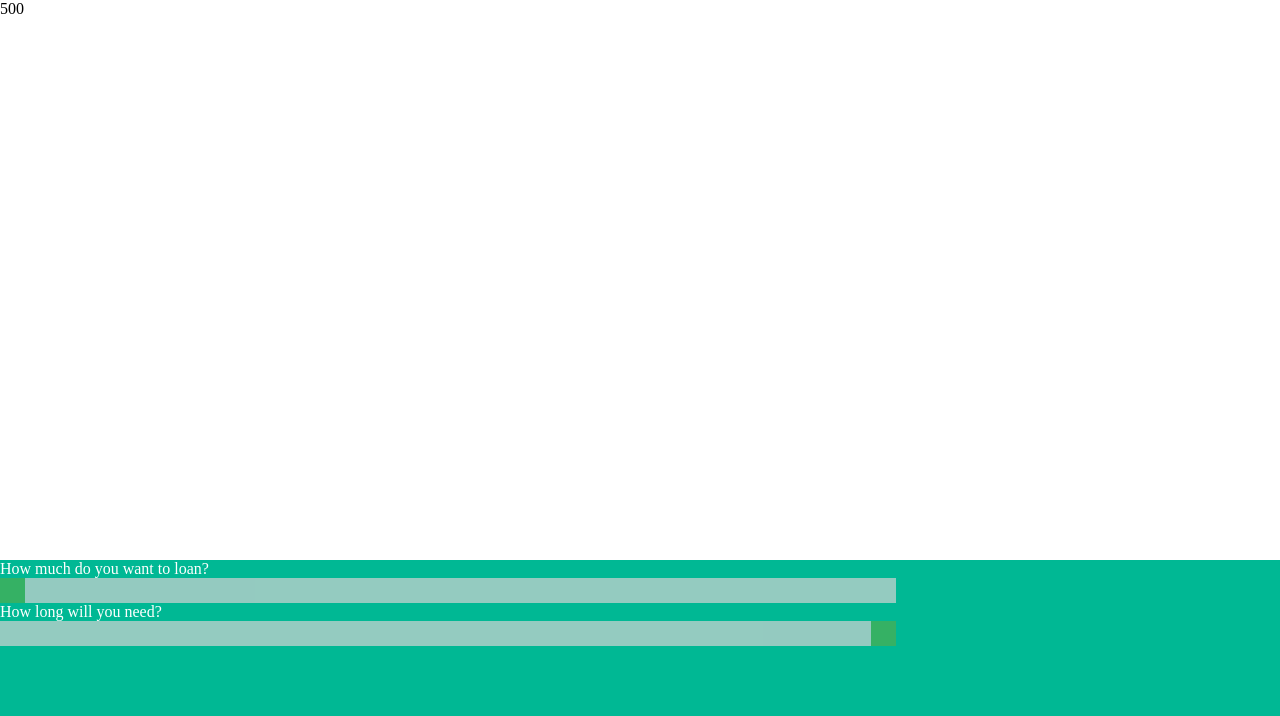
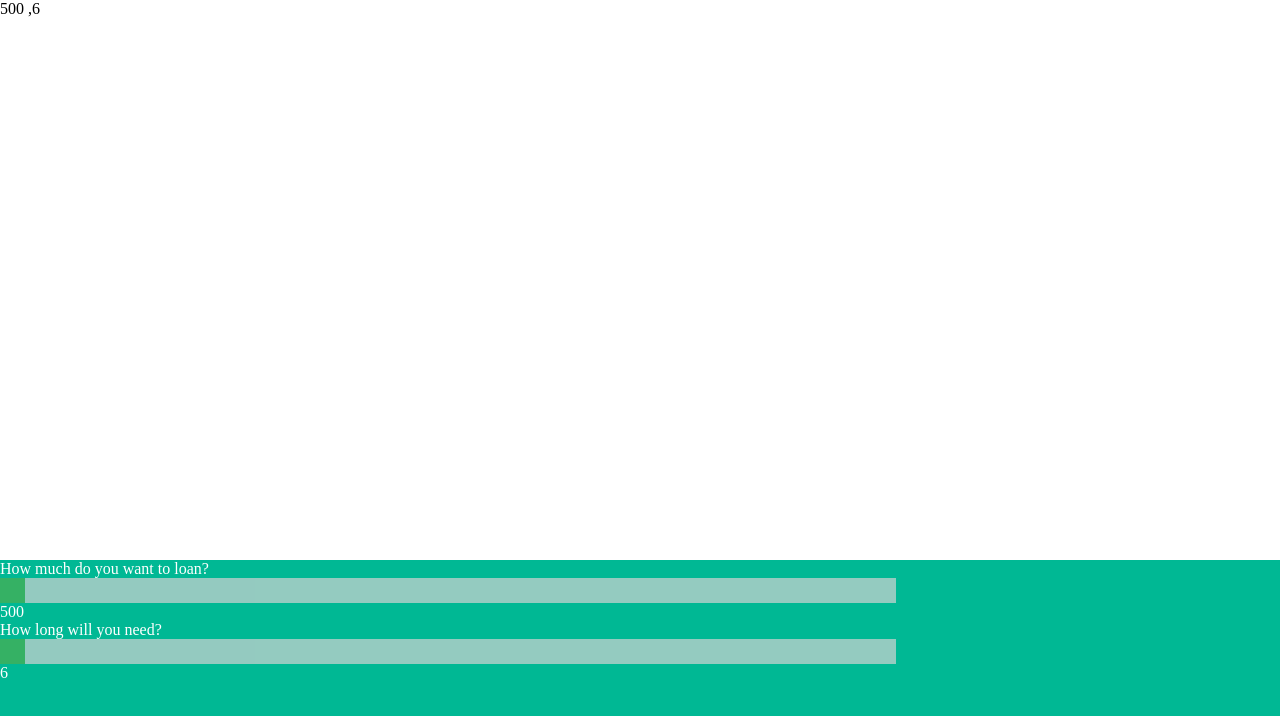
Before and after one commit to AdusparxAdith/LoanApp, a React (Create React App) app: page / in a window 1280 px wide. Shown: the top 716 px of the page. Built offline with nearby package versions, Linux system fonts and the light colour scheme.

Commit message:
stable 2.0

```diff
--- a/src/App.js
+++ b/src/App.js
@@ -2,7 +2,6 @@ import React from "react";
 import Dashboard from "./components/Dashboard";
 import "./App.css";
 import { UserProvider } from "./components/Context/user-context";
-import Slider from "./components/Slider";
 
 function App() {
   return (
--- a/src/components/Context/user-context.js
+++ b/src/components/Context/user-context.js
@@ -1,8 +1,8 @@
 import React, { createContext } from "react";
 
 const UserContext = createContext({
-  loanValue: "",
-  durationValue: "",
+  loanValue: 0,
+  durationValue: 0,
   updateloanValue: () => {},
   updatedurationValue: () => {}
 });
@@ -18,7 +18,7 @@ export class UserProvider extends React.Component {
   state = {
     loanValue: 500,
     updateloanValue: this.updateloanValue,
-    duration: 500,
+    durationValue: 6,
     updatedurationValue: this.updatedurationValue
   };
 
--- a/src/components/Dashboard.js
+++ b/src/components/Dashboard.js
@@ -1,17 +1,18 @@
-import React, { Fragment, useState } from "react";
+import React, { Fragment } from "react";
 import Footer from "./Footer";
 import { UserConsumer } from "./Context/user-context";
 
 const Dashboard = () => {
-  const [sliderState, setSliderState] = useState(0);
   const getResult = sliderState => {
     console.log(sliderState);
   };
   return (
     <UserConsumer>
-      {({ loanValue }) => (
+      {({ loanValue, durationValue }) => (
         <Fragment>
-          <div className="dashBoard">{loanValue}</div>
+          <div className="dashBoard">
+            {loanValue} ,{durationValue}
+          </div>
           <Footer getResult={getResult} />
         </Fragment>
       )}
--- a/src/components/Footer.js
+++ b/src/components/Footer.js
@@ -1,6 +1,8 @@
 import React from "react";
 import Slider from "./Slider";
-const Footer = ({ getResult }) => {
+import { UserConsumer } from "./Context/user-context";
+
+const Footer = () => {
   const amountSliderRange = {
     minValue: 500,
     maxValue: 5000
@@ -10,12 +12,24 @@ const Footer = ({ getResult }) => {
     maxValue: 24
   };
   return (
-    <div className="footerBoard">
-      <p>How much do you want to loan?</p>
-      <Slider range={amountSliderRange} getResult={getResult} />
-      <p>How long will you need?</p>
-      <Slider range={durationSliderRange} getResult={getResult} />
-    </div>
+    <UserConsumer>
+      {({ loanValue, updateloanValue, durationValue, updatedurationValue }) => (
+        <div className="footerBoard">
+          <p>How much do you want to loan?</p>
+          <Slider
+            range={amountSliderRange}
+            value={loanValue}
+            updateValue={updateloanValue}
+          />
+          <p>How long will you need?</p>
+          <Slider
+            range={durationSliderRange}
+            value={durationValue}
+            updateValue={updatedurationValue}
+          />
+        </div>
+      )}
+    </UserConsumer>
   );
 };
 
--- a/src/components/Slider.js
+++ b/src/components/Slider.js
@@ -1,32 +1,32 @@
-import React, { Fragment, useState } from "react";
+import React, { Fragment } from "react";
 import PropTypes from "prop-types";
-import { UserConsumer } from "./Context/user-context";
 
-const Slider = ({ range: { minValue, maxValue }, getResult }) => {
-  const [sliderValue, setSliderValue] = useState(0);
-  const handleChange = (updateloanValue, event) => {
-    updateloanValue(event.target.value);
+const Slider = ({ range: { minValue, maxValue }, value, updateValue }) => {
+  const handleChange = (updateValue, event) => {
+    updateValue(parseInt(event.target.value));
   };
 
   return (
     <Fragment>
-      <UserConsumer>
-        {({ loanValue, updateloanValue, updatedurationValue }) => (
+      <Fragment>
         <input
           type="range"
           min={minValue}
           max={maxValue}
-            value={loanValue}
+          value={value}
           className="slider"
           id="myRange"
-            onChange={event => handleChange(updateloanValue, event)}
+          onChange={event => handleChange(updateValue, event)}
         />
-        )}
-      </UserConsumer>
+      </Fragment>
+      <p>{value}</p>
     </Fragment>
   );
 };
 
-Slider.propTypes = {};
+Slider.propTypes = {
+  range: PropTypes.object.isRequired,
+  value: PropTypes.number.isRequired
+};
 
 export default Slider;
```
Lines whose indentation alone changed are shown as unchanged.
